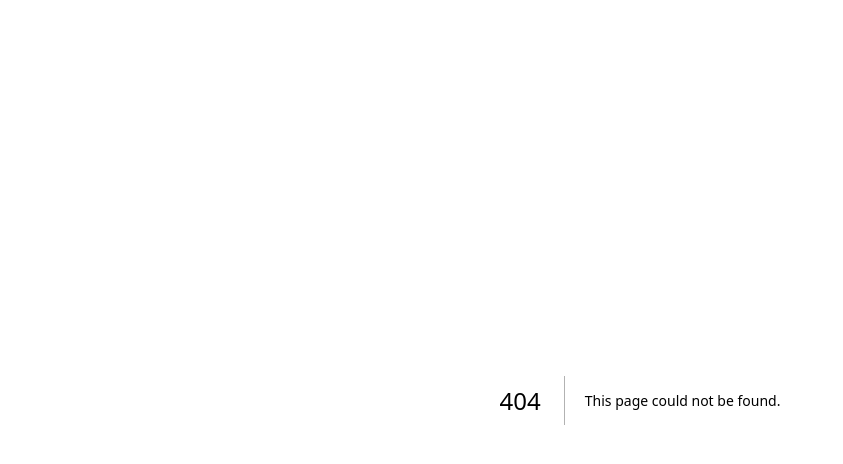
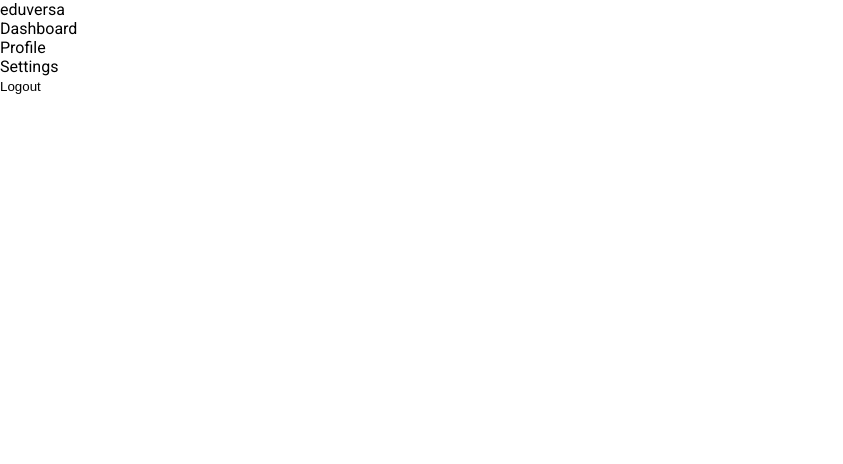
Before and after one commit to eduversa/eduversa.github.io, a Next.js app: page /applicant/update in a window 1280 px wide. Before the commit this address had no page. Shown: the top 464 px of the page, without its empty margins (0-843 px from the left). Built offline with nearby package versions, Linux system fonts and the light colour scheme; a web font is replaced by a local one.

Commit message:
update applicant added

```diff
--- /dev/null
+++ b/pages/applicant/update/index.jsx
@@ -0,0 +1,11 @@
+import { Fragment } from "react";
+import { ApplicantLayout } from "@/layout";
+function UpdateApplicant() {
+  return (
+    <Fragment>
+      <ApplicantLayout></ApplicantLayout>
+    </Fragment>
+  );
+}
+
+export default UpdateApplicant;
--- a/pages/index.jsx
+++ b/pages/index.jsx
@@ -20,6 +20,7 @@ function Login() {
         return;
       }
       console.log("Login data:", apiResponse);
+      localStorage.setItem("authToken", apiResponse.token);
       alert(apiResponse.message);
     } catch (error) {
       console.error("Error in login:", error);
```
